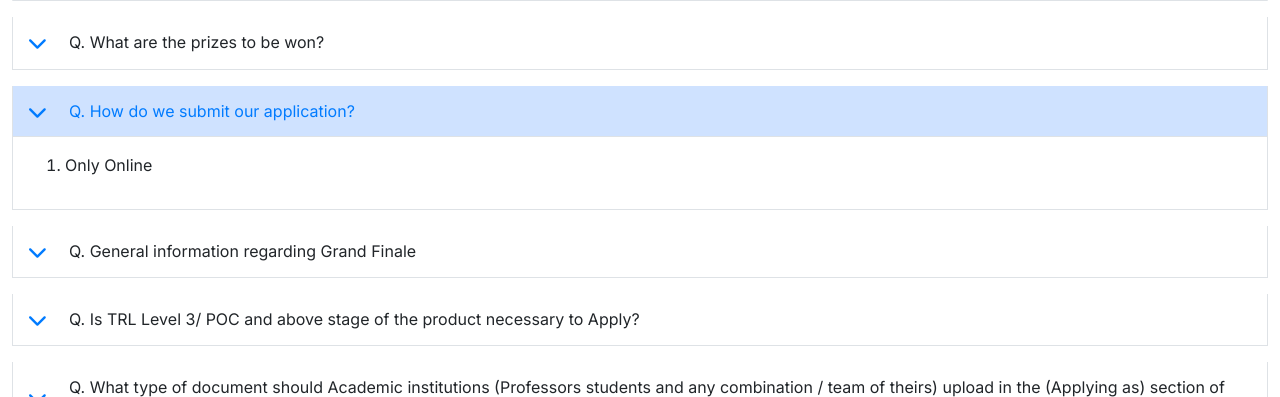
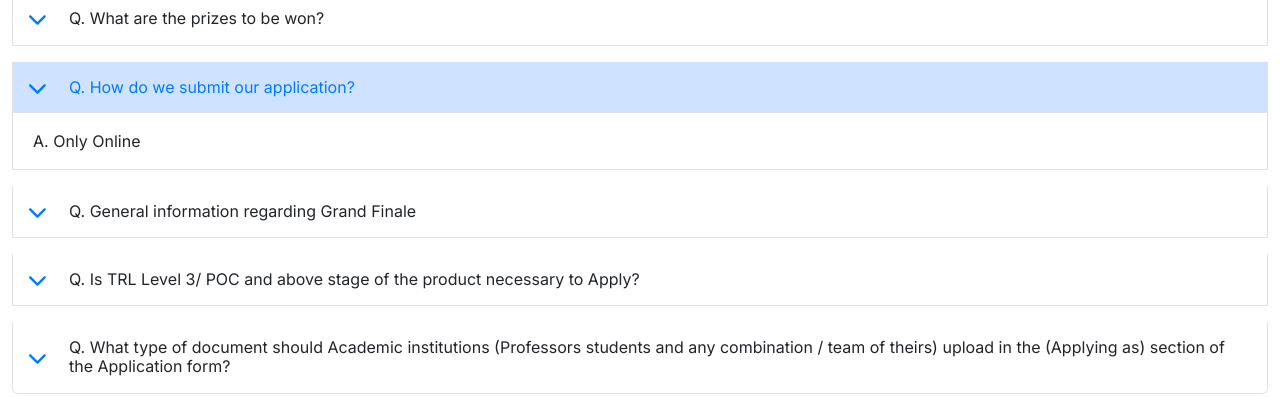
Before and after one commit to srikanthyaswada/TCOE, a PHP site: page /home in a window 1280 px wide, after a click on "Q. How do we submit our application?". Shown: the part 5884-6281 px from the top of the page. Run offline with PHP 8.4, Linux system fonts and the light colour scheme.

Commit message:
some minor changes

```diff
--- a/assets/css/index.css
+++ b/assets/css/index.css
@@ -150,7 +150,7 @@ body {
 /* Carousel Indicators */
 #problem-statements .carousel-indicators {
   position: absolute;
-  bottom: -40px;
+  /* bottom: -40px; */
   left: 35%;
   transform: translateX(-50%);
   display: flex;
--- a/forgotpassword.php
+++ b/forgotpassword.php
@@ -30,8 +30,8 @@ if ($_SERVER["REQUEST_METHOD"] == "POST") {
         $message = "To reset your password, please click on the following link: " . $resetLink;
         $headers = "MIME-Version: 1.0" . "\r\n";
         $headers .= "Content-type:text/html;charset=UTF-8" . "\r\n";
-        $headers .= "From: swamy.vitasoft@gmail.com" . "\r\n";
-        $headers .= "Reply-To: swamy.vitasoft@gmail.com" . "\r\n";
+        $headers .= "From: 5g6ghack24@tcoe.in" . "\r\n";
+        $headers .= "Reply-To: 5g6ghack24@tcoe.in" . "\r\n";
         $headers .= "X-Mailer: PHP/" . phpversion();
 
         if (mail($email, $subject, $message, $headers)) {
--- a/home.php
+++ b/home.php
@@ -50,10 +50,10 @@
           <li class="nav-item">
             <a class="nav-link" href="#meet-our-mentors">Mentors</a>
           </li>
-          <li class="nav-item"><a class="nav-link" href="#faqs">FAQs</a></li>
           <li class="nav-item">
             <a class="nav-link" href="#prize">Prize Money</a>
           </li>
+          <li class="nav-item"><a class="nav-link" href="#faqs">FAQs</a></li>
           <li class="nav-item">
             <a class="nav-link" href="#contact">Contact Us</a>
           </li>
@@ -496,7 +496,7 @@
           </button> -->
 
           <!-- Carousel indicators -->
-          <div class="carousel-indicators position-relative mt-4">
+          <div class="carousel-indicators position-relative mt-0">
             <button
               type="button"
               data-bs-target="#problemStatementsCarousel"
@@ -1460,7 +1460,7 @@
             <div class="card not-eligible-card">
               <div class="card-body">
                 <h3 class="card-title">Employees of DoT, IMC, DCIS</h3>
-                <p class="card-text">NOT ELIGIBLE</p>
+                <p class="card-text text-danger">NOT ELIGIBLE</p>
               </div>
             </div>
           </div>
@@ -1468,7 +1468,7 @@
             <div class="card not-eligible-card">
               <div class="card-body">
                 <h3 class="card-title">Selected in Previous 5G Hackathon</h3>
-                <p class="card-text">NOT ELIGIBLE</p>
+                <p class="card-text text-danger">NOT ELIGIBLE</p>
               </div>
             </div>
           </div>
@@ -1675,12 +1675,10 @@
               aria-labelledby="headingOne"
               data-bs-parent="#faqAccordion">
               <div class="accordion-body">
-                <ol>
-                  <li>
-                    Through the online portal -
+                  <span>
+                    A. Through the online portal -
                     https://5g6g-hackathon2024.tcoe.in/
-                  </li>
-                </ol>
+                </span>
               </div>
             </div>
           </div>
@@ -1733,9 +1731,7 @@
               aria-labelledby="headingThree"
               data-bs-parent="#faqAccordion">
               <div class="accordion-body">
-                <ol>
-                  <li>Only Online</li>
-                </ol>
+                  <span>A. Only Online</span>
               </div>
             </div>
           </div>
@@ -1758,12 +1754,10 @@
               aria-labelledby="headingFour"
               data-bs-parent="#faqAccordion">
               <div class="accordion-body">
-                <ol>
-                  <li>
-                    The event is tentatively scheduled for OCT 15, 2024, and
+                  <span>
+                    A. The event is tentatively scheduled for OCT 15, 2024, and
                     the venue will be updated to the winners
-                  </li>
-                </ol>
+                  </span>
               </div>
             </div>
           </div>
@@ -1787,9 +1781,7 @@
               aria-labelledby="headingFive"
               data-bs-parent="#faqAccordion">
               <div class="accordion-body">
-                <ol>
-                  <li>Yes</li>
-                </ol>
+                  <span>A. Yes</span>
               </div>
             </div>
           </div>
@@ -1815,13 +1807,11 @@
               aria-labelledby="headingSix"
               data-bs-parent="#faqAccordion">
               <div class="accordion-body">
-                <ol>
-                  <li>
-                    They are required to upload a letter regarding their
+                  <span>
+                    A. They are required to upload a letter regarding their
                     solution that has been forwarded with the approval /
                     consent of HoD / Director of that institution.
-                  </li>
-                </ol>
+                  </span>
               </div>
             </div>
           </div>
@@ -1842,24 +1832,21 @@
             <div class="contact-card p-4">
               <h3 class="contact-location">Hyderabad</h3>
               <p><strong>Srinath Reddy</strong></p>
-              <p>info@tcoe.in</p>
-              <p>9246818843</p>
+              <p>5g6ghack24@tcoe.in</p>
             </div>
           </div>
           <div class="col-md-4 mb-4">
             <div class="contact-card p-4">
               <h3 class="contact-location">Delhi</h3>
-              <p><strong>Srinath Reddy2</strong></p>
-              <p>info@tcoe.in</p>
-              <p>9246818843</p>
+              <p><strong>Srinath Reddy</strong></p>
+              <p>5g6ghack24@tcoe.in</p>
             </div>
           </div>
           <div class="col-md-4 mb-4">
             <div class="contact-card p-4">
               <h3 class="contact-location">Bangalore</h3>
               <p><strong>Srinath Reddy</strong></p>
-              <p>info@tcoe.in</p>
-              <p>9246818843</p>
+              <p>5g6ghack24@tcoe.in</p>
             </div>
           </div>
         </div>
```
